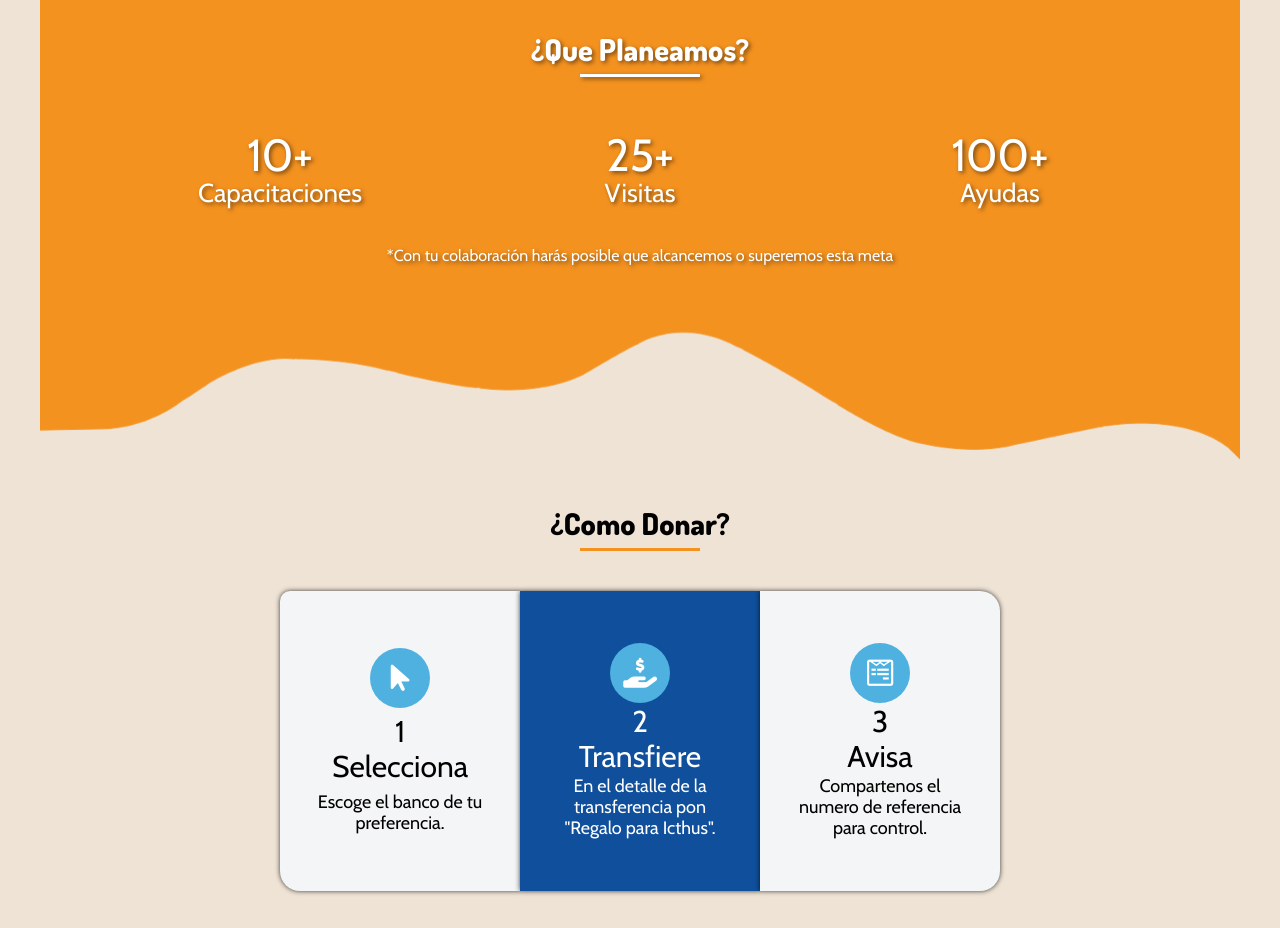
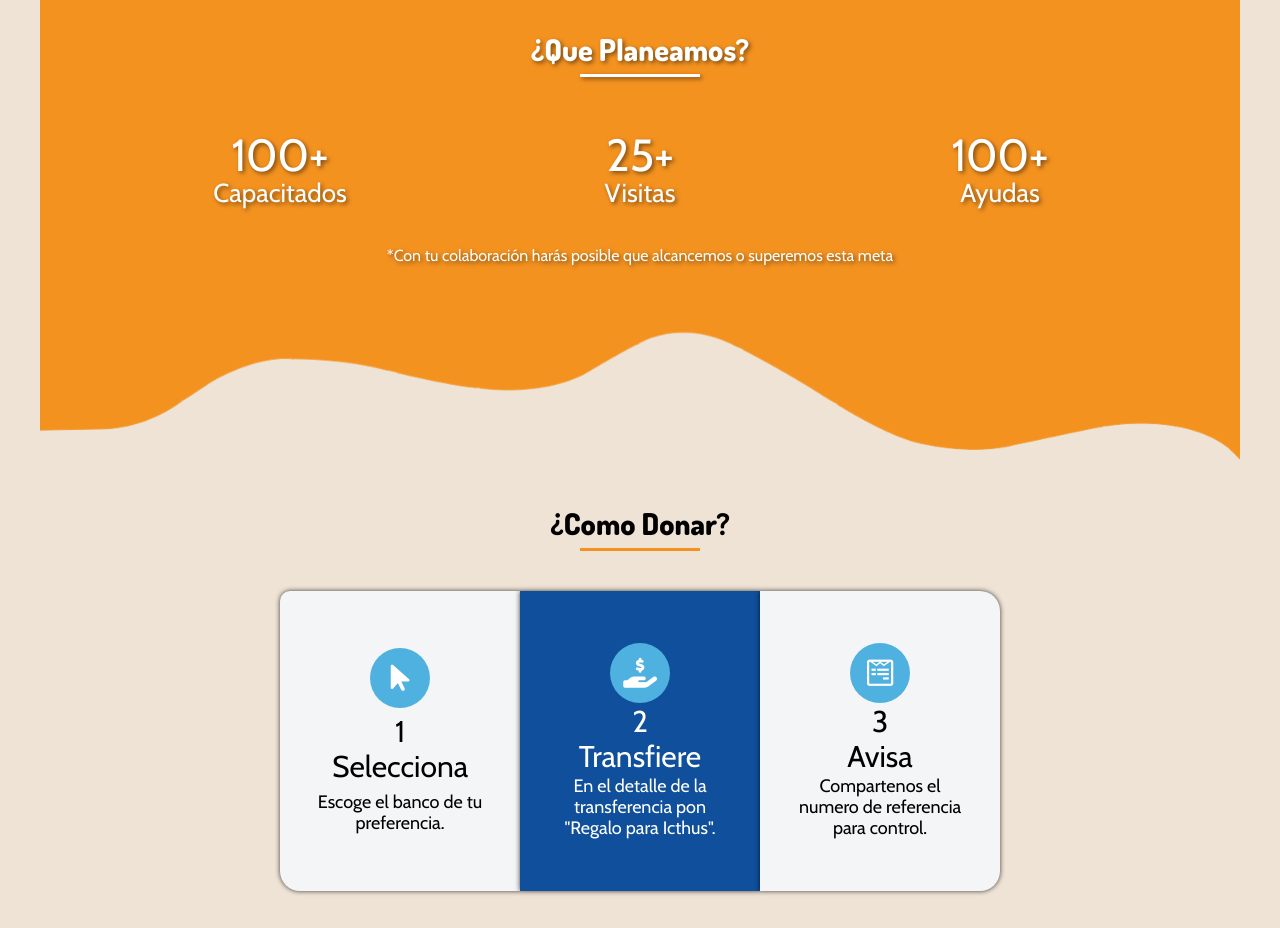
Before and after one commit to juanjchavez/Icthusni-landing, a plain HTML site: page index.html in a window 1280 px wide. Shown: the part 940-1868 px from the top of the page. Drawn offline with nearby package versions, Linux system fonts and the light colour scheme; a script that the page names is missing.

Commit message:
Fix stats

```diff
--- a/index.html
+++ b/index.html
@@ -36,8 +36,8 @@
             <div class="inner-content">
                 <div class="row">
                     <div class="counter-container">
-                        <div class="counter" data-counter="25">10+</div>
-                        <span class="type">Capacitaciones</span>
+                        <div class="counter" data-counter="25">100+</div>
+                        <span class="type">Capacitados</span>
                     </div>
                     <div class="counter-container">
                         <div class="counter" data-counter="25">25+</div>
```
